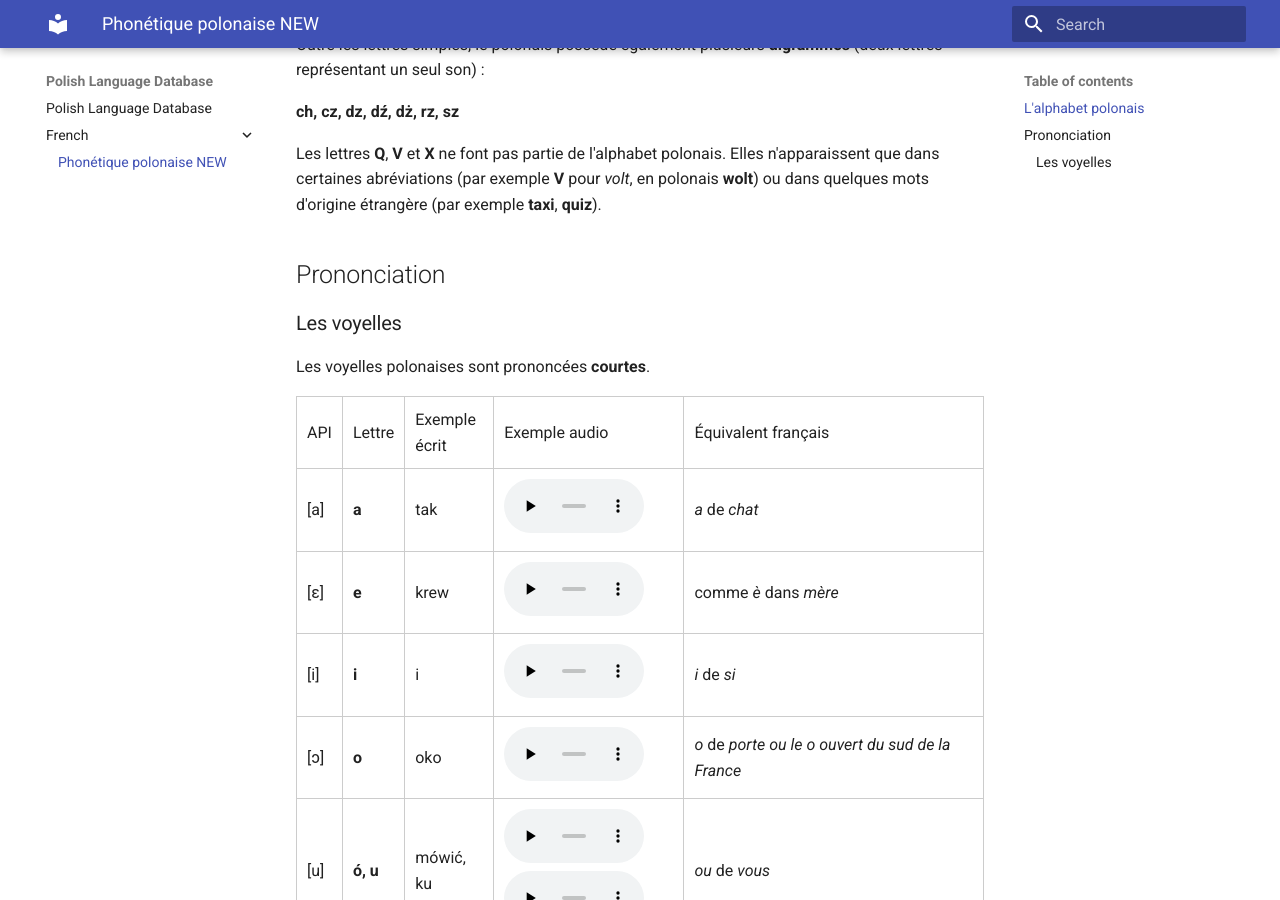
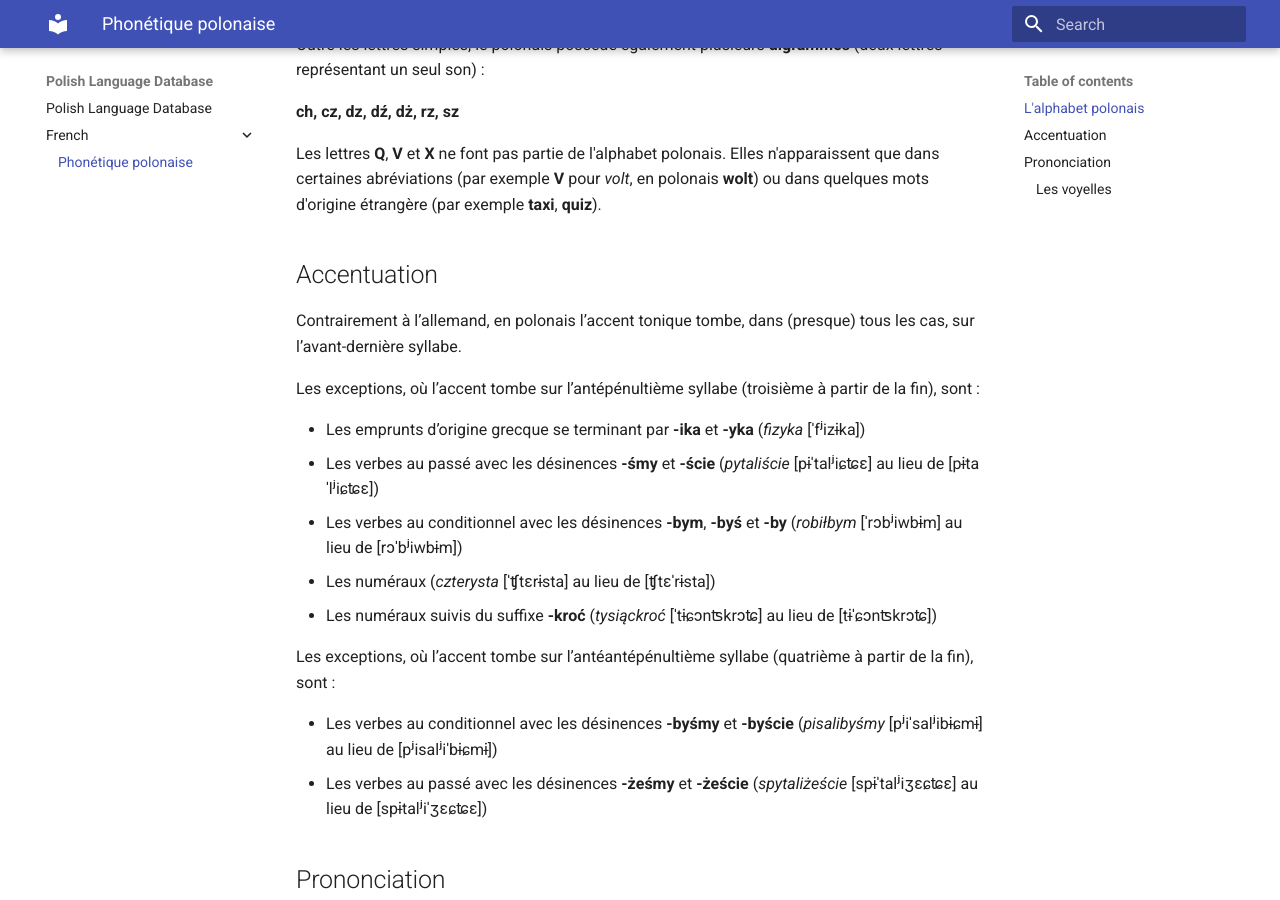
Before and after one commit to polishcc/polish-db, an MkDocs documentation site: the page built from docs/french/phonetique.md, in a window 1280 px wide and 900 px high, scrolled down 442 px. Built offline with MkDocs 1.6.1 and Material for MkDocs 9.7.7, drawn with Linux system fonts in a browser that asks for light colours; some of the changed text lies outside the part shown.

```diff
--- a/docs/french/phonetique.md
+++ b/docs/french/phonetique.md
@@ -1,4 +1,4 @@
-# Phonétique polonaise NEW
+# Phonétique polonaise
 
 ## L'alphabet polonais
 
@@ -15,6 +15,23 @@
 **ch, cz, dz, dź, dż, rz, sz**
 
 Les lettres **Q**, **V** et **X** ne font pas partie de l'alphabet polonais. Elles n'apparaissent que dans certaines abréviations (par exemple **V** pour *volt*, en polonais **wolt**) ou dans quelques mots d'origine étrangère (par exemple **taxi**, **quiz**).
+
+## Accentuation
+
+Contrairement à l’allemand, en polonais l’accent tonique tombe, dans (presque) tous les cas, sur l’avant-dernière syllabe.
+
+Les exceptions, où l’accent tombe sur l’antépénultième syllabe (troisième à partir de la fin), sont :
+
+- Les emprunts d’origine grecque se terminant par **-ika** et **-yka** (*fizyka* [ˈfʲizɨka])
+- Les verbes au passé avec les désinences **-śmy** et **-ście** (*pytaliście* [pɨˈtalʲiɕʨɛ] au lieu de [pɨtaˈlʲiɕʨɛ])
+- Les verbes au conditionnel avec les désinences **-bym**, **-byś** et **-by** (*robiłbym* [ˈrɔbʲiwbɨm] au lieu de [rɔˈbʲiwbɨm])
+- Les numéraux (*czterysta* [ˈʧtɛrɨsta] au lieu de [ʧtɛˈrɨsta])
+- Les numéraux suivis du suffixe **-kroć** (*tysiąckroć* [ˈtɨɕɔnʦkrɔʨ] au lieu de [tɨˈɕɔnʦkrɔʨ])
+
+Les exceptions, où l’accent tombe sur l’antéantépénultième syllabe (quatrième à partir de la fin), sont :
+
+- Les verbes au conditionnel avec les désinences **-byśmy** et **-byście** (*pisalibyśmy* [pʲiˈsalʲibɨɕmɨ] au lieu de [pʲisalʲiˈbɨɕmɨ])
+- Les verbes au passé avec les désinences **-żeśmy** et **-żeście** (*spytaliżeście* [spɨˈtalʲiʒɛɕʨɛ] au lieu de [spɨtalʲiˈʒɛɕʨɛ])
 
 ## Prononciation
 
@@ -119,3 +136,19 @@
 
 </tbody>
 </table>
+
+Lorsqu’on épelle un mot, les lettres **a**, **e**, **i** et **o** sont simplement appelées comme leur son.
+
+En revanche, les lettres **ó** et **u** se prononcent toutes les deux **[u]**. Pour les distinguer, on appelle :
+
+- **ó** : **u zamknięte** (« u fermé »)
+- **u** : **u otwarte** (« u ouvert »)
+
+D’autres noms pour **ó** sont également utilisés :
+
+- **o kreskowane** (« o barré »)
+- **o z kreską** (« o avec un trait »)
+
+Le choix entre **ó** et **u** est essentiellement **étymologique** (lié à l’histoire du mot). C’est pourquoi il s’agit d’une des fautes d’orthographe les plus fréquentes en polonais.
+
+La lettre **y** est appelée **igrek** [ˈigrɛk] (du français *i grec*).  Parmi toutes les voyelles polonaises, **y est la seule qui ne peut jamais apparaître au début d’un mot**.
```
Also changed, not shown: site/404.html, site/french/phonetique/index.html, site/index.html, site/search/search_index.json, 14 other files.
